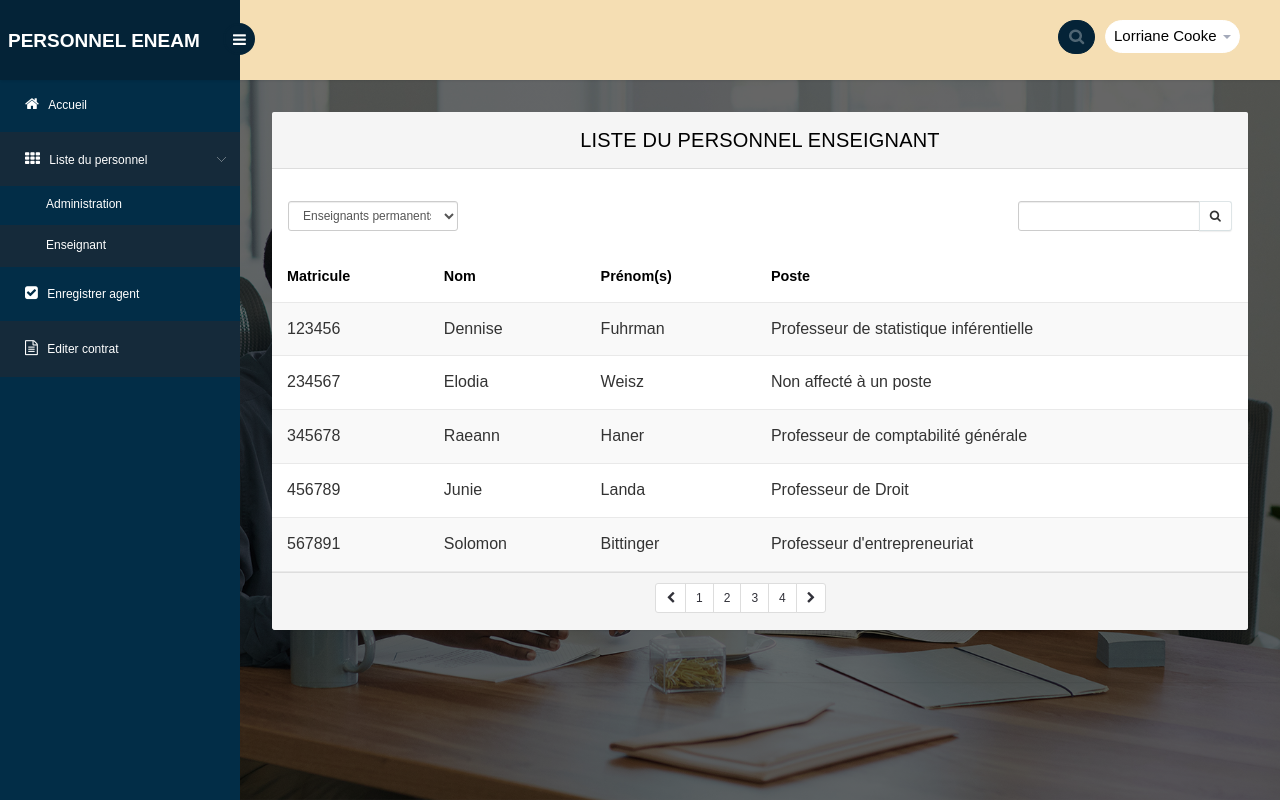
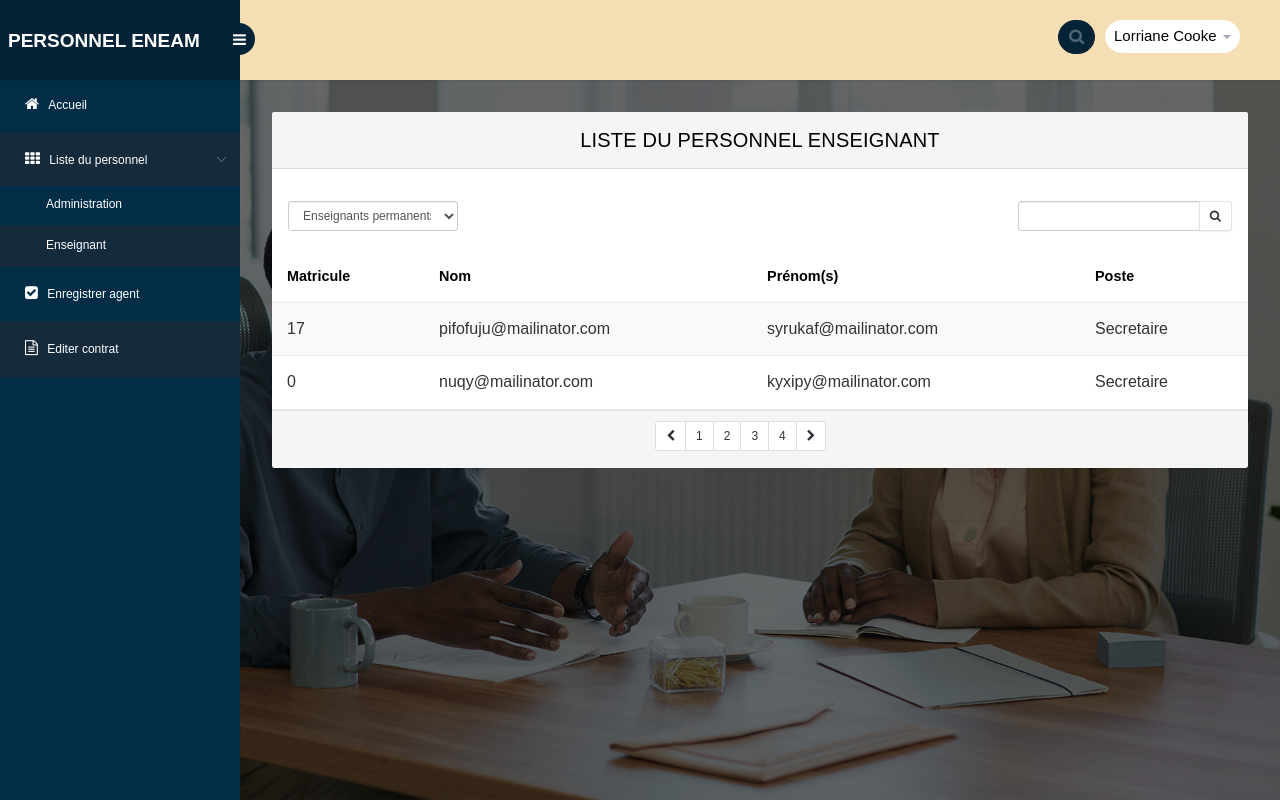
Before and after one commit to EmmanuelNoel/pgpeneam, a PHP site: page /permanent.php in a window 1280 px wide. Run offline with PHP 8.4, Linux system fonts and the light colour scheme; data comes from the database, SQL or seed files in the repository; some libraries are stand-ins or nearby versions.

Commit message:
emmanuel 04/12/2022 17h39

```diff
--- a/deconnexion.php
+++ b/deconnexion.php
@@ -6,8 +6,8 @@ unset($_POST['nom']);
 
 unset($_POST['prenom']);
 
+
 header('location:index.php');
 
 
-
 ?>
--- a/permanent.php
+++ b/permanent.php
@@ -1,3 +1,10 @@
+<?php
+include('connexionDB.php');
+session_start();
+$enseignant_permanent=$bdd->query('SELECT agent.matricule as matricule,agent.nom as nom,agent.prenom as prenom,role.nom as role FROM agent,role WHERE role.id = agent.role_id and statut_id = 1');
+
+
+?>
 <!DOCTYPE html>
 <head>
 <title>Plateforme de gestion du personnel de l'ENEAM</title>
@@ -148,37 +155,23 @@ Smartphone Compatible web template, free webdesigns for Nokia, Samsung, LG, Sony
                 </tr>
               </thead>
               <tbody>
-          <tr data-expanded="true">
-            <td>123456</td>
-            <td>Dennise</td>
-            <td>Fuhrman</td>
-            <td>Professeur de statistique inférentielle</td>
+         <?php
+         while($donneesenseignant = $enseignant_permanent->fetch())
+         {
+           ?>
 
-          </tr>
-          <tr>
-            <td>234567</td>
-            <td>Elodia</td>
-            <td>Weisz</td>
-            <td>Non affecté à un poste</td>
-          </tr>
-          <tr>
-            <td>345678</td>
-            <td>Raeann</td>
-            <td>Haner</td>
-            <td>Professeur de comptabilité générale</td>
-          </tr>
-          <tr>
-            <td>456789</td>
-            <td>Junie</td>
-            <td>Landa</td>
-            <td>Professeur de Droit</td>
-          </tr>
-          <tr>
-            <td>567891</td>
-            <td>Solomon</td>
-            <td>Bittinger</td>
-            <td>Professeur d'entrepreneuriat</td>
-          </tr>
+                   <tr data-expanded="true">
+                     <td> <?php echo $donneesenseignant['matricule'];  ?> </td>
+                     <td><?php echo $donneesenseignant['nom'];  ?></td>
+                     <td><?php echo $donneesenseignant['prenom'];  ?></td>
+                     <td><?php echo $donneesenseignant['role'];  ?></td>
+
+                   </tr>
+                   <?php
+                   }
+
+                   ?>
+
         </tbody>
             </table>
       </div>
--- a/tableadmin.php
+++ b/tableadmin.php
@@ -1,5 +1,6 @@
 <?php
 include('connexionDB.php');
+session_start();
 $enseignant=$bdd->query('SELECT agent.matricule as matricule,agent.nom as nom,agent.prenom as prenom,role.nom as role FROM agent,role WHERE role.id = agent.role_id and categorie_id = 2');
 
 
@@ -54,7 +55,7 @@ Smartphone Compatible web template, free webdesigns for Nokia, Samsung, LG, Sony
         <li class="dropdown">
             <a data-toggle="dropdown" class="dropdown-toggle" href="#">
 
-                <span class="username">Lorriane Cooke</span>
+                <span class="username"><?php echo ''.$_SESSION['prenom'].' '. $_SESSION['nom'] ?></span>
                 <b class="caret"></b>
             </a>
             <ul class="dropdown-menu extended logout">
--- a/tablens.php
+++ b/tablens.php
@@ -1,11 +1,10 @@
 <?php
 include('connexionDB.php');
+session_start();
 $enseignant=$bdd->query('SELECT agent.matricule as matricule,agent.nom as nom,agent.prenom as prenom,role.nom as role FROM agent,role WHERE role.id = agent.role_id and categorie_id = 1');
 
 
 ?>
-
-
 
 <!DOCTYPE html>
 <head>
@@ -56,7 +55,7 @@ Smartphone Compatible web template, free webdesigns for Nokia, Samsung, LG, Sony
         <li class="dropdown">
             <a data-toggle="dropdown" class="dropdown-toggle" href="#">
 
-                <span class="username">Lorriane Cooke</span>
+                <span class="username"><?php echo ''.$_SESSION['prenom'].' '. $_SESSION['nom'] ?></span>
                 <b class="caret"></b>
             </a>
             <ul class="dropdown-menu extended logout">
```
Also changed, not shown: accueil.php (+30 -4 lines), vacataire.php (+23 -18 lines).
